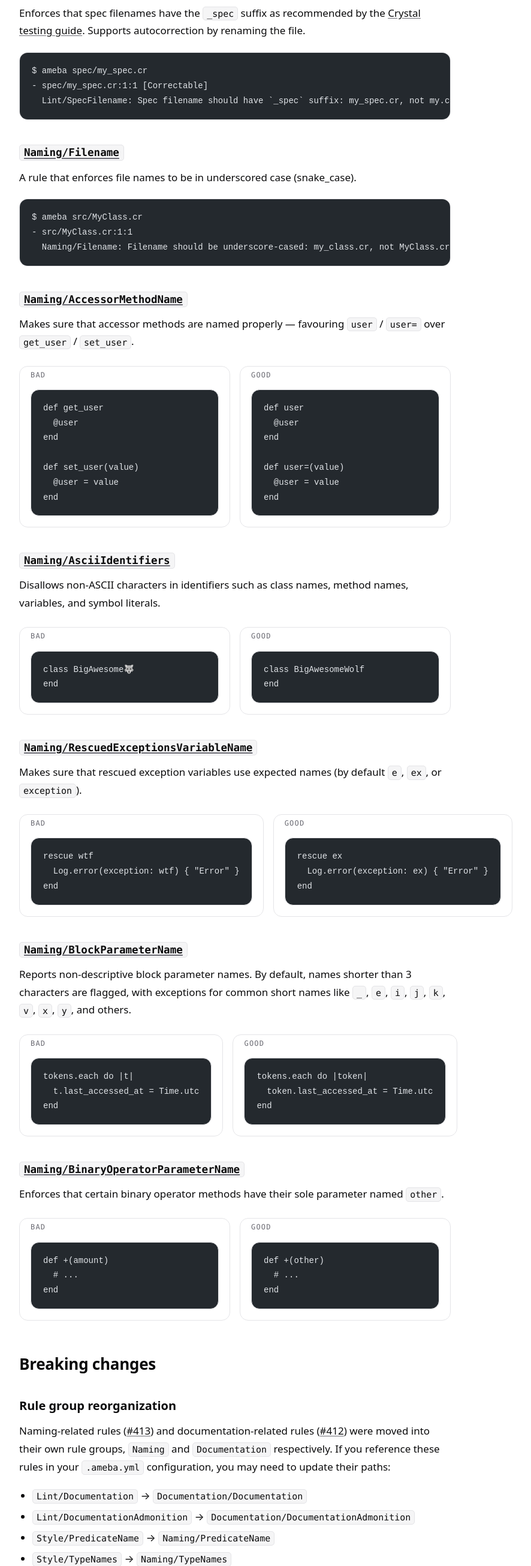
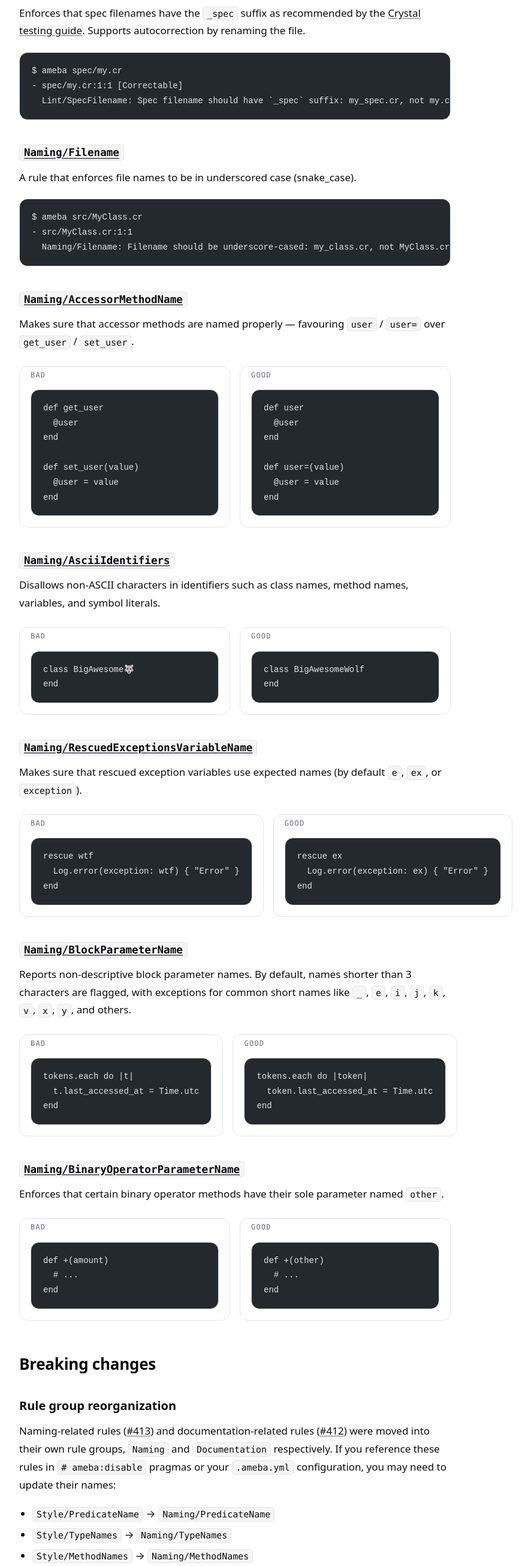
Before and after one commit to crystal-ameba/crystal-ameba.github.io, an Astro site: page /blog/release-v1-6-0 in a window 1280 px wide. Shown: the part 1278-3888 px from the top of the page at 60% size, without its empty margins (248-1134 px from the left). Built offline with nearby package versions, Linux system fonts and the light colour scheme; Astro itself is replaced by a stand-in of ours; code samples lack their colours.

Commit message:
Update release-v1-6-0.md

````diff
--- a/src/content/blog/release-v1-6-0.md
+++ b/src/content/blog/release-v1-6-0.md
@@ -45,8 +45,8 @@ Lint/Typos:
 Enforces that spec filenames have the `_spec` suffix as recommended by the [Crystal testing guide](https://crystal-lang.org/reference/1.10/guides/testing.html#running-specs). Supports autocorrection by renaming the file.
 
 ```sh
-$ ameba spec/my_spec.cr
-- spec/my_spec.cr:1:1 [Correctable]
+$ ameba spec/my.cr
+- spec/my.cr:1:1 [Correctable]
   Lint/SpecFilename: Spec filename should have `_spec` suffix: my_spec.cr, not my.cr
 ```
 
@@ -230,16 +230,15 @@ end
 
 ### Rule group reorganization
 
-Naming-related rules ([#413](https://github.com/crystal-ameba/ameba/pull/413)) and documentation-related rules ([#412](https://github.com/crystal-ameba/ameba/pull/412)) were moved into their own rule groups, `Naming` and `Documentation` respectively. If you reference these rules in your `.ameba.yml` configuration, you may need to update their paths:
+Naming-related rules ([#413](https://github.com/crystal-ameba/ameba/pull/413)) and documentation-related rules ([#412](https://github.com/crystal-ameba/ameba/pull/412)) were moved into their own rule groups, `Naming` and `Documentation` respectively. If you reference these rules in `# ameba:disable` pragmas or your `.ameba.yml` configuration, you may need to update their names:
 
-- `Lint/Documentation` → `Documentation/Documentation`
-- `Lint/DocumentationAdmonition` → `Documentation/DocumentationAdmonition`
 - `Style/PredicateName` → `Naming/PredicateName`
 - `Style/TypeNames` → `Naming/TypeNames`
 - `Style/MethodNames` → `Naming/MethodNames`
 - `Style/VariableNames` → `Naming/VariableNames`
 - `Style/ConstantNames` → `Naming/ConstantNames`
 - `Style/QueryBoolMethods` → `Naming/QueryBoolMethods`
+- `Lint/Documentation` → `Documentation/Documentation`
 
 ### Invalid file paths now raise errors
 
````
